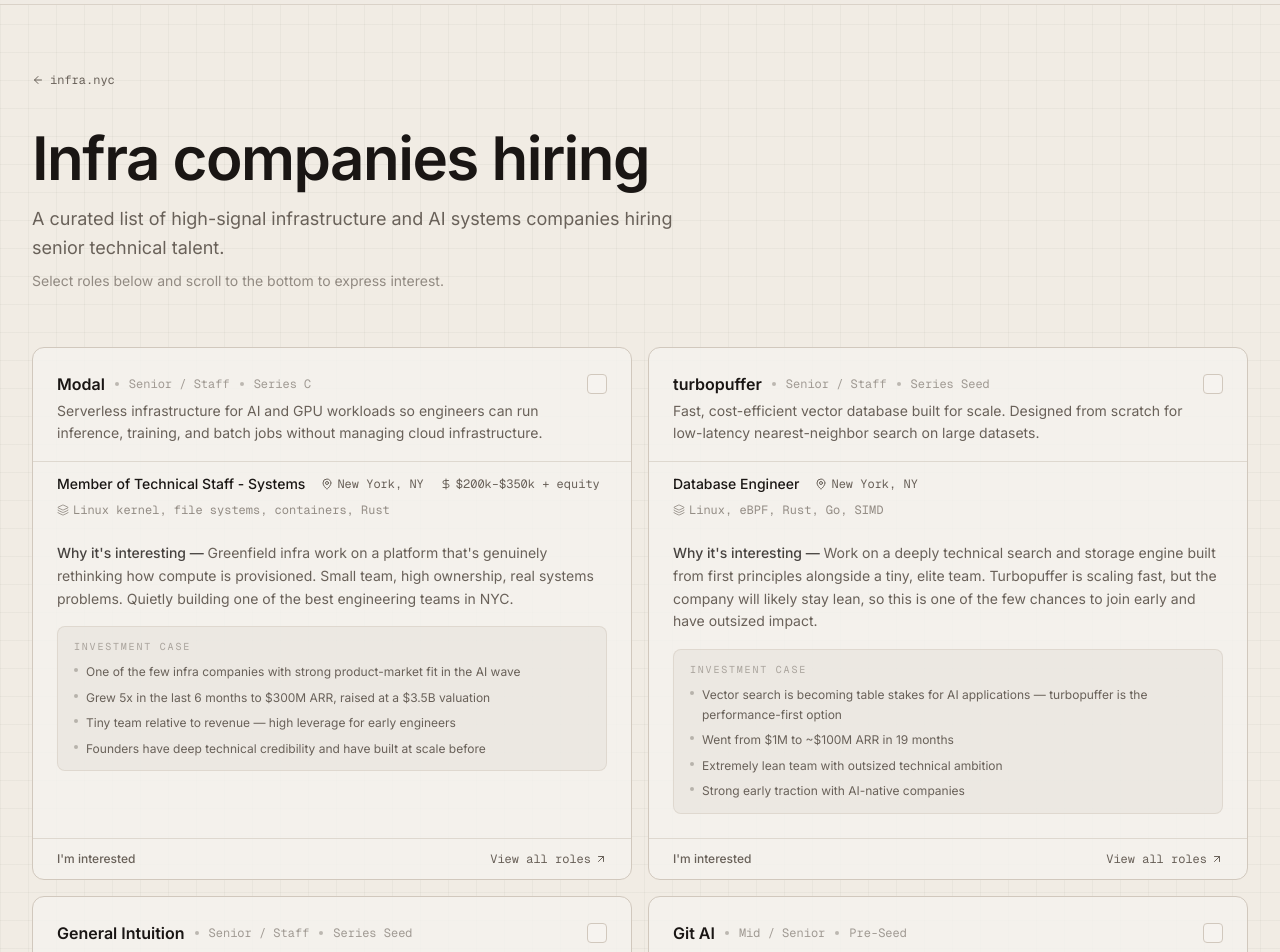
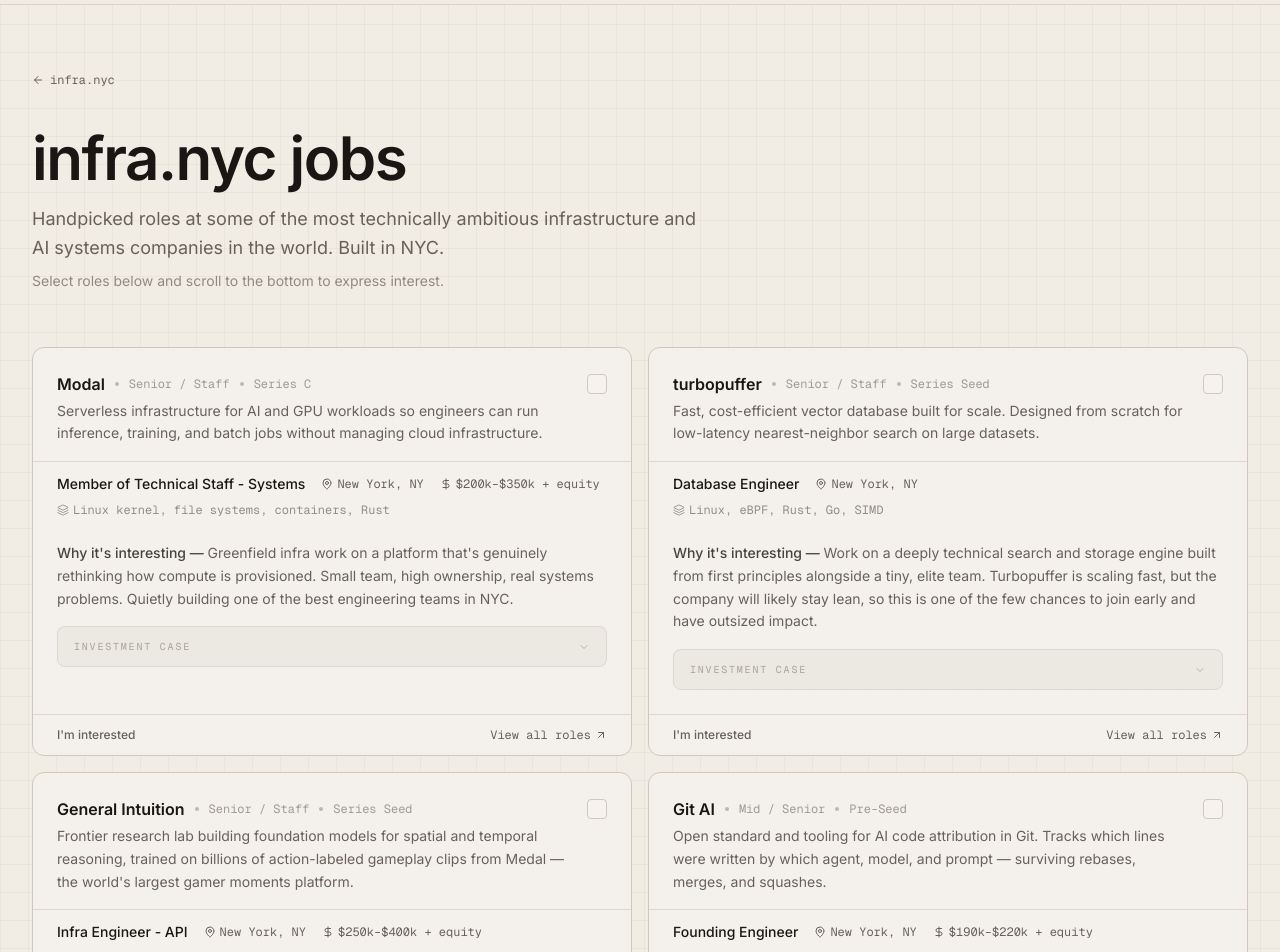
Before and after one commit to infra-nyc/infra-nyc-site, a Next.js app: page /jobs in a window 1280 px wide. Shown: the part 60-1012 px from the top of the page. Built offline with nearby package versions, Linux system fonts and the light colour scheme.

Commit message:
Polish jobs board copy and UX
- Collapsible investment case on each card
- Updated page headline, subtext, and description copy
- Stage, comp, and tag updates across all companies
- Form placeholder copy improvements

Co-authored-by: Ona <no-reply@ona.com>

```diff
--- a/app/jobs/page.tsx
+++ b/app/jobs/page.tsx
@@ -6,7 +6,7 @@
 import { JobsBoard } from "@/components/jobs-board";
 
 export const metadata: Metadata = {
-  title: "Infra companies hiring",
+  title: "infra.nyc jobs",
   description:
     "A curated list of high-signal infrastructure and AI systems companies hiring senior technical talent.",
   alternates: {
@@ -53,10 +53,10 @@
         {/* Page header */}
         <div className="mb-14">
           <h1 className="text-4xl font-semibold leading-tight tracking-tight text-foreground md:text-5xl lg:text-6xl">
-            Infra companies hiring
+            infra.nyc jobs
           </h1>
           <p className="mt-4 max-w-2xl text-lg leading-relaxed text-muted-foreground">
-            A curated list of high-signal infrastructure and AI systems companies hiring senior technical talent.
+            Handpicked roles at some of the most technically ambitious infrastructure and AI systems companies in the world. Built in NYC.
           </p>
           <p className="mt-2 text-sm text-muted-foreground/70">
             Select roles below and scroll to the bottom to express interest.
--- a/components/job-card.tsx
+++ b/components/job-card.tsx
@@ -1,7 +1,8 @@
 "use client";
 
+import { useState } from "react";
 import Link from "next/link";
-import { ArrowUpRight, MapPin, DollarSign, Layers } from "lucide-react";
+import { ArrowUpRight, ChevronDown, DollarSign, Layers, MapPin } from "lucide-react";
 import type { Job } from "@/lib/jobs-data";
 
 type JobCardProps = {
@@ -11,6 +12,8 @@
 };
 
 export function JobCard({ job, selected, onToggle }: JobCardProps) {
+  const [caseOpen, setCaseOpen] = useState(false);
+
   return (
     <article
       className={`group relative flex flex-col rounded-xl border bg-card/80 transition-all duration-200 hover:shadow-soft ${
@@ -112,11 +115,21 @@
       </div>
 
       {/* Investment case */}
-      <div className="mx-5 mb-5 mt-1 rounded-lg border border-border/50 bg-muted/40 px-4 py-3 md:mx-6 md:mb-6">
-        <p className="mb-2 font-mono text-[10px] uppercase tracking-[0.18em] text-muted-foreground/50">
+      <div className="mx-5 mb-5 mt-1 rounded-lg border border-border/50 bg-muted/40 md:mx-6 md:mb-6">
+        <button
+          type="button"
+          onClick={() => setCaseOpen((o) => !o)}
+          className="flex w-full items-center justify-between px-4 py-3 text-left"
+        >
+          <span className="font-mono text-[10px] uppercase tracking-[0.18em] text-muted-foreground/50">
             Investment case
-        </p>
-        <ul className="space-y-1.5">
+          </span>
+          <ChevronDown
+            className={`h-3 w-3 text-muted-foreground/40 transition-transform duration-200 ${caseOpen ? "rotate-180" : ""}`}
+          />
+        </button>
+        {caseOpen && (
+          <ul className="space-y-1.5 px-4 pb-3">
             {job.investmentCase.map((point, i) => (
               <li key={i} className="flex items-start gap-2 text-xs leading-relaxed text-muted-foreground">
                 <span className="mt-1.5 h-1 w-1 shrink-0 rounded-full bg-muted-foreground/40" />
@@ -124,6 +137,7 @@
               </li>
             ))}
           </ul>
+        )}
       </div>
 
       {/* Footer */}
--- a/lib/jobs-data.ts
+++ b/lib/jobs-data.ts
@@ -95,7 +95,7 @@
       "Open standard and tooling for AI code attribution in Git. Tracks which lines were written by which agent, model, and prompt — surviving rebases, merges, and squashes.",
     role: "Founding Engineer",
     location: "New York, NY",
-    compensation: "$190k–$220k + meaningful equity",
+    compensation: "$190k–$220k + equity",
     seniority: "Mid / Senior",
     stage: "Pre-Seed",
     stack: "Dev Infra, Rust, Observability, Git Internals",
@@ -234,7 +234,7 @@
       "Infrastructure for human-AI collaboration in software engineering. Building the control plane for agentic development — making AI code auditable, collaborative, and trustworthy at the team level.",
     role: "Founding Engineer",
     location: "New York, NY",
-    compensation: "$170k–$250k + generous equity",
+    compensation: "$170k–$250k + equity",
     seniority: "Mid / Senior",
     stage: "Pre-Seed",
     stack: "Rust, Linux, Multi-cloud, Tauri, Sandboxing",
```
Also changed, not shown: 1 other file (tests, documents, lock files or other folders). Lines whose indentation alone changed are shown as unchanged.
